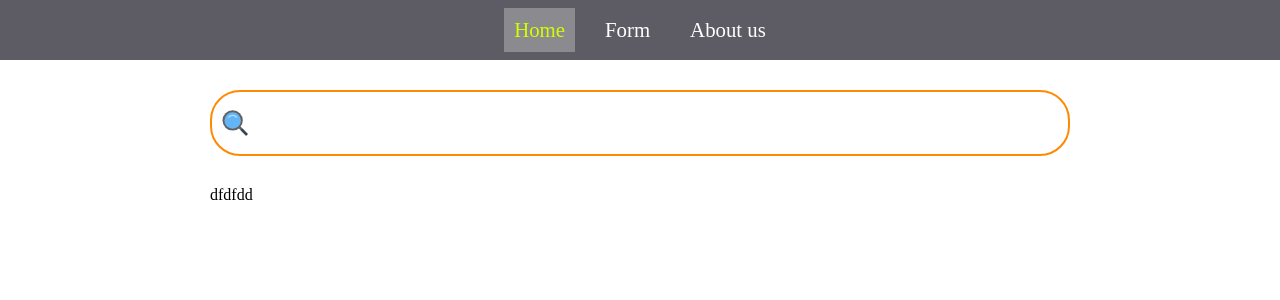
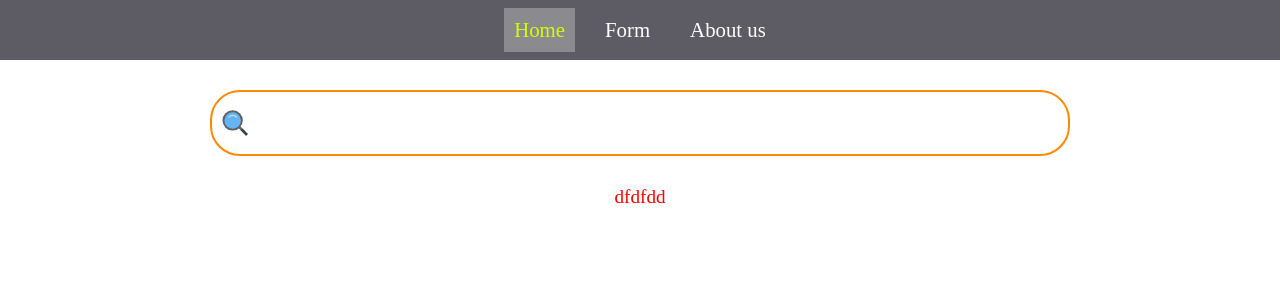
Before and after one commit to sashtje/rsschool-react, a React (Create React App) app in the folder react-components/: page / in a window 1280 px wide. Shown: the top 300 px of the page. Built offline with nearby package versions, Linux system fonts and the light colour scheme.

Commit message:
feat: add styles for error for Main page component

```diff
--- a/react-components/src/pages/Main/index.tsx
+++ b/react-components/src/pages/Main/index.tsx
@@ -50,7 +50,7 @@ class Main extends Component<Record<string, never>, IState> {
           {isLoading ? (
             <Loader />
           ) : textError !== '' ? (
-            <div>{textError}</div>
+            <div className="home__error">{textError}</div>
           ) : (
             <CardList data={data} />
           )}
--- a/react-components/src/pages/Main/styles.scss
+++ b/react-components/src/pages/Main/styles.scss
@@ -8,4 +8,10 @@
   &__form {
     margin-bottom: 30px;
   }
+
+  &__error {
+    text-align: center;
+    font-size: 1.2rem;
+    color: #ff0000;
+  }
 }
```
